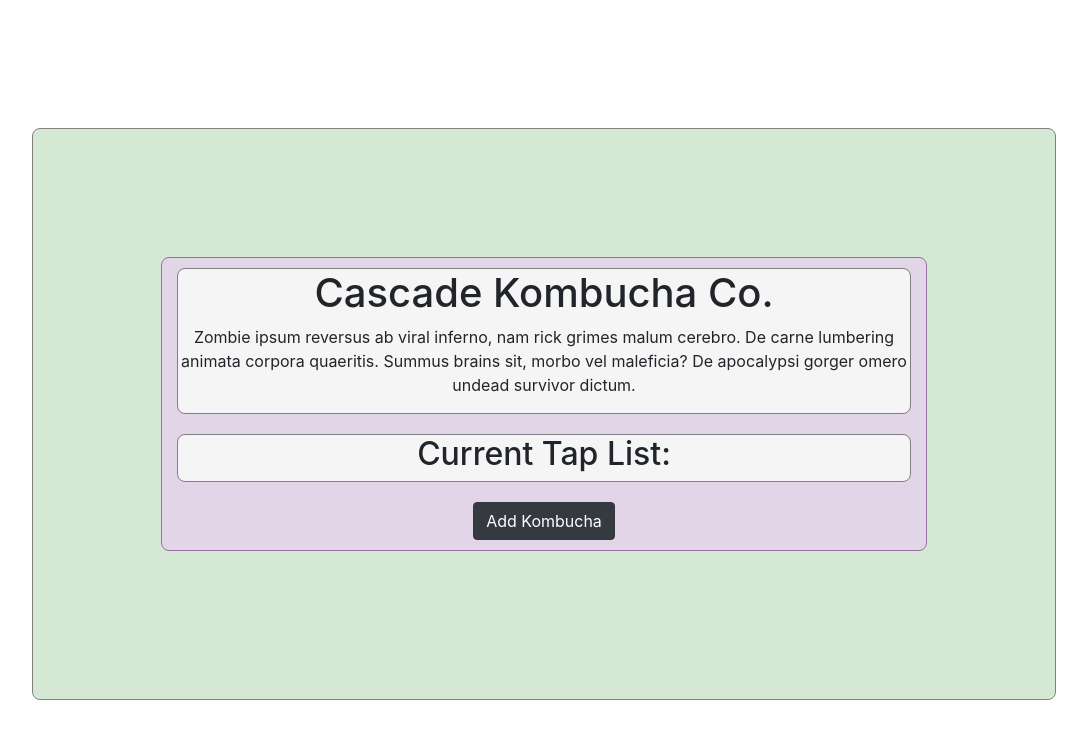
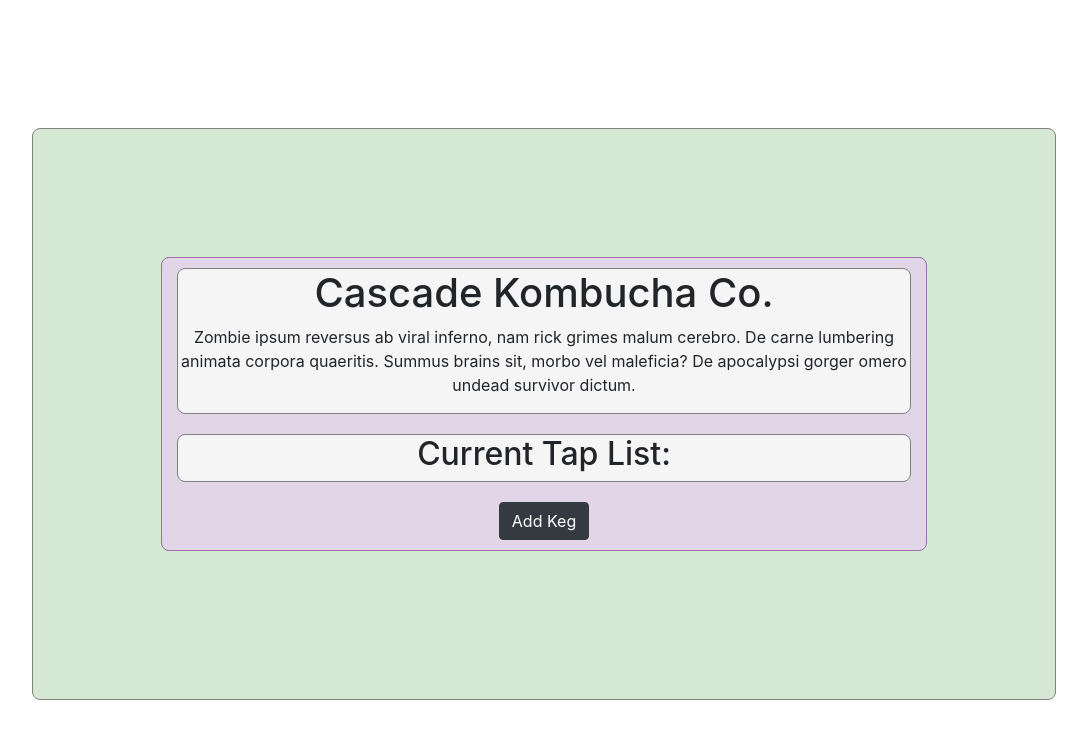
Before and after one commit to JoseyKinnaman/tap_room, a React (Create React App) app: page / in a window 1280 px wide. Shown: the top 738 px of the page, without its empty margins (96-1183 px from the left). Built offline with nearby package versions, Linux system fonts and the light colour scheme.

Commit message:
update css.

```diff
--- a/src/components/KombuchaControl.js
+++ b/src/components/KombuchaControl.js
@@ -73,7 +73,7 @@ class KombuchaControl extends React.Component {
       onClickingBuy={this.handleBuyAPint}
       />
       );
-      buttonText =  "Add Kombucha"
+      buttonText =  "Add Keg"
     }
     return(
       <React.Fragment>
```
